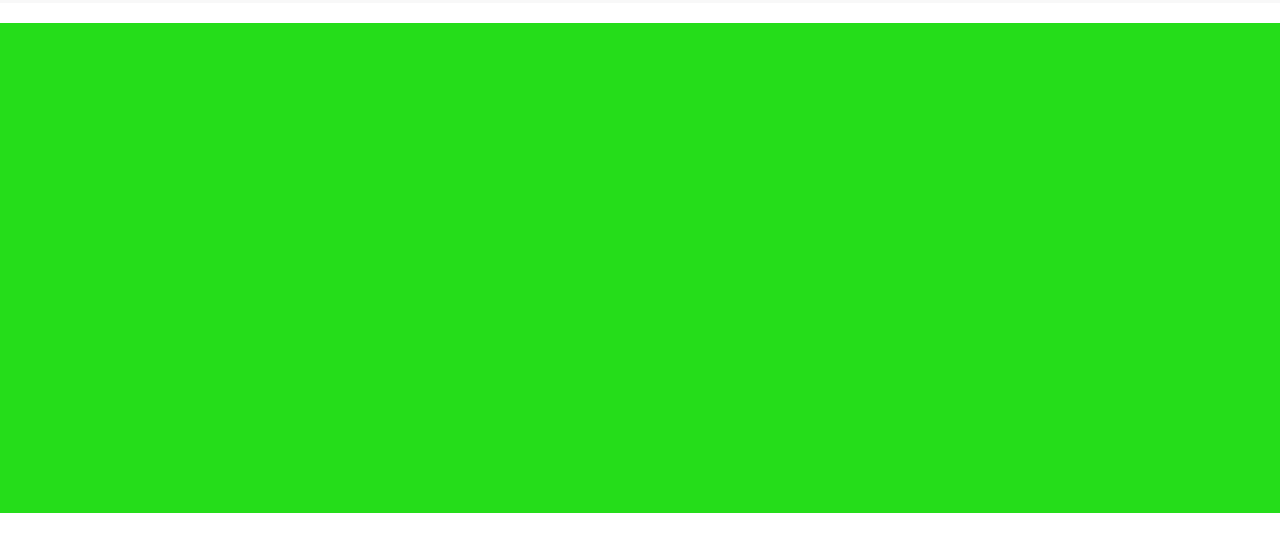
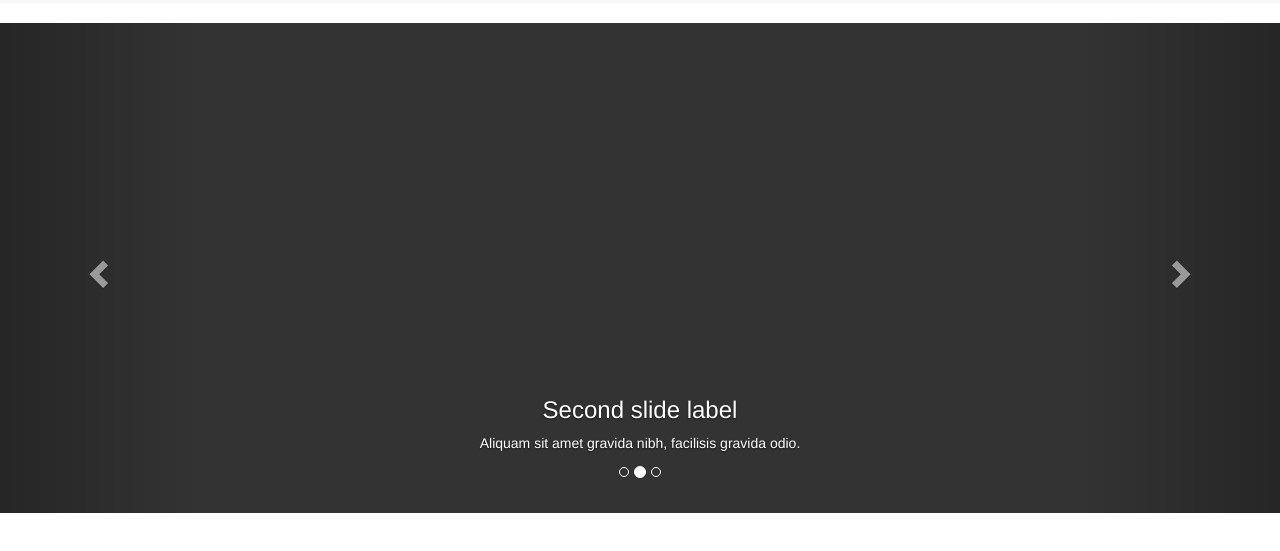
Before and after one commit to pavelnikitin/koman, a website: page index.html in a window 1280 px wide. Shown: the part 115-666 px from the top of the page. Drawn offline with nearby package versions, Linux system fonts and the light colour scheme; files whose address does not match are found by name.

Commit message:
07.09.17(2)

```diff
--- a/index.html
+++ b/index.html
@@ -45,10 +45,53 @@
                     </div>
                 </nav>
        </div>
-       <div class="row">
-           <div class="slider">
+       <div class="row slider">
+          <!-- Карусель -->
+<div id="myCarousel" class="carousel slide" data-interval="3000" data-ride="carousel">
+    <!-- Индикаторы для карусели -->
+    <ol class="carousel-indicators">
+      <!-- Перейти к 0 слайду карусели с помощью соответствующего индекса data-slide-to="0" -->
+      <li data-target="#myCarousel" data-slide-to="0" class="active"></li>
+      <!-- Перейти к 1 слайду карусели с помощью соответствующего индекса data-slide-to="1" -->
+      <li data-target="#myCarousel" data-slide-to="1"></li>
+      <!-- Перейти к 2 слайду карусели с помощью соответствующего индекса data-slide-to="2" -->
+      <li data-target="#myCarousel" data-slide-to="2"></li>
+    </ol>
+    <!-- Слайды карусели -->
+    <div class="carousel-inner">
+      <!-- Слайды создаются с помощью контейнера с классом item, внутри которого помещается содержимое слайда -->
+      <div class="active item">
+        <div class="carousel-caption">
+          <h3>Заголовок 1 слайда</h3>
+          <p>Текст (описание) 1 слайда...</p>
+        </div>
+      </div>
+      <!-- Слайд №2 -->
+      <div class="item">
+        <div class="carousel-caption">
+          <h3>Second slide label</h3>
+          <p>Aliquam sit amet gravida nibh, facilisis gravida odio.</p>
+        </div>
+      </div>
+      <!-- Слайд №3 -->
+      <div class="item">
+        <div class="carousel-caption">
+          <h3>Third slide label</h3>
+          <p>Praesent commodo cursus magna, vel scelerisque nisl consectetur.</p>
+        </div>
+      </div>
+    </div>
+    <!-- Навигация для карусели -->
+    <!-- Кнопка, осуществляющая переход на предыдущий слайд с помощью атрибута data-slide="prev" -->
+    <a class="carousel-control left" href="#myCarousel" data-slide="prev">
+      <span class="glyphicon glyphicon-chevron-left"></span>
+    </a>
+    <!-- Кнопка, осуществляющая переход на следующий слайд с помощью атрибута data-slide="next" -->
+    <a class="carousel-control right" href="#myCarousel" data-slide="next">
+      <span class="glyphicon glyphicon-chevron-right"></span>
+    </a>
+  </div>
 
-           </div>
        </div>
     </div>
 
--- a/less/styles.less
+++ b/less/styles.less
@@ -163,3 +163,12 @@ ul>li {
     height: 490px;
     background-color: #25DD1A;
 }
+
+.item{
+    background: #333;
+    text-align: center;
+    height: 490px !important;
+}
+.carousel{
+    margin-top: 0px;
+}
```
Also changed, not shown: css/styles.css, css/styles.min.css.
